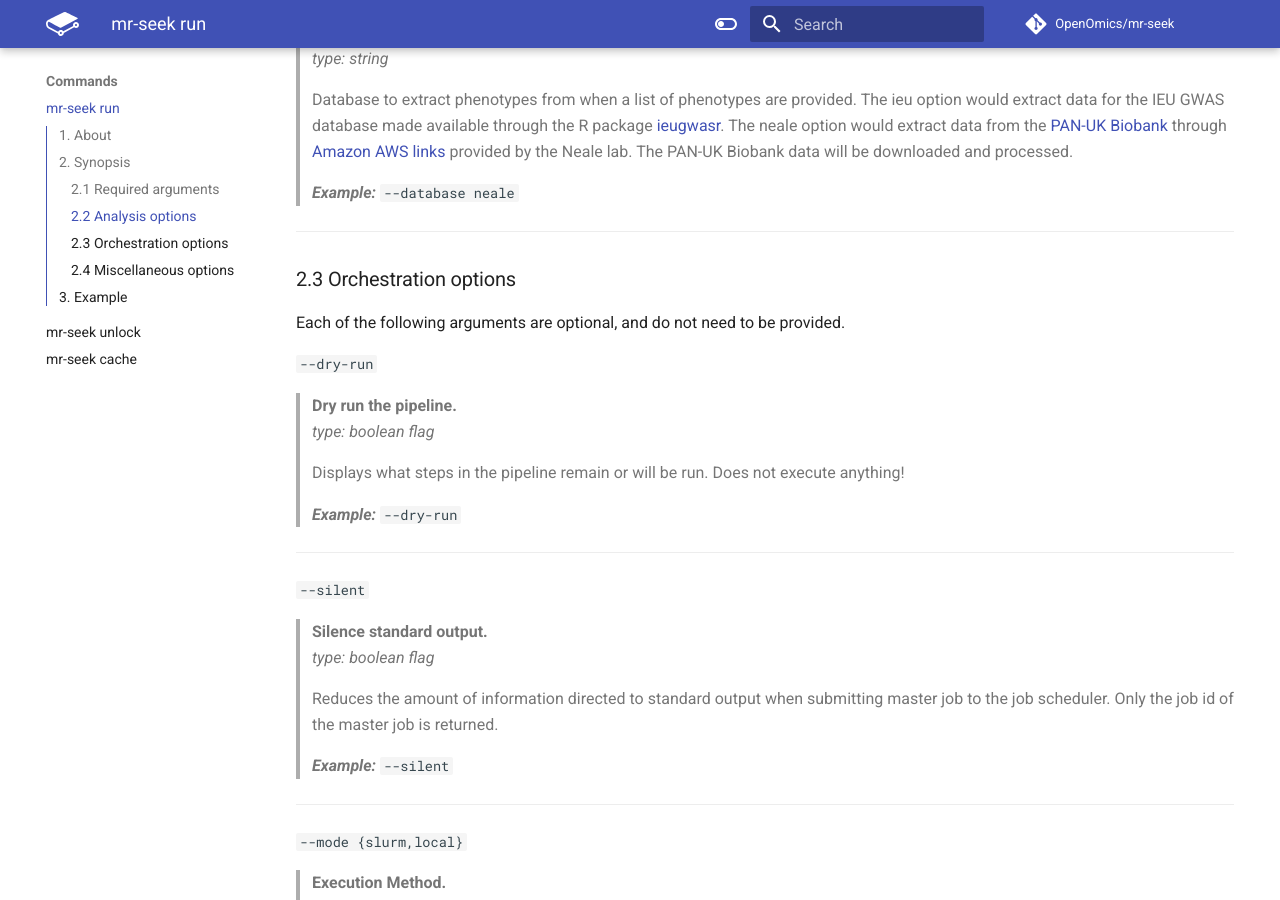
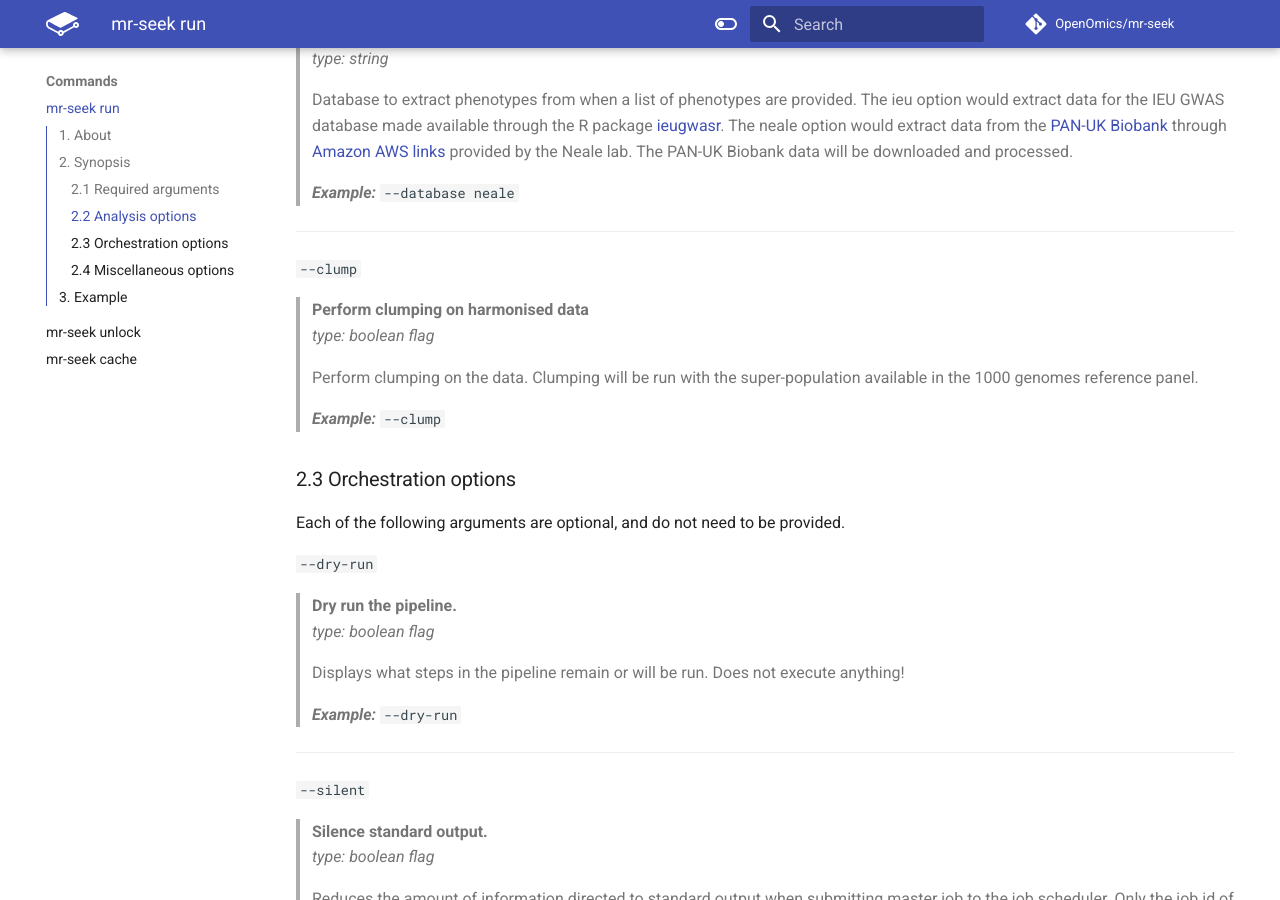
Before and after one commit to OpenOmics/mr-seek, an MkDocs documentation site: the page built from docs/usage/run.md, in a window 1280 px wide and 900 px high, scrolled down 2296 px. Built offline with MkDocs 1.6.1 and Material for MkDocs 9.7.7, drawn with Linux system fonts in a browser that asks for light colours; comment, search, counter and statistics services are not loaded; the version menu is left out.

Commit message:
Add clump flag to run clumping on harmonised data

```diff
--- a/docs/usage/run.md
+++ b/docs/usage/run.md
@@ -86,6 +86,14 @@ Each of the following arguments are optional, and do not need to be provided.
 > ***Example:*** `--database neale`
 
 ---
+`--clump`
+> **Perform clumping on harmonised data**
+> *type: boolean flag*
+>
+> Perform clumping on the data. Clumping will be run with the super-population available in the 1000 genomes reference panel.
+>
+> ***Example:*** `--clump`
+
 ### 2.3 Orchestration options
 
 Each of the following arguments are optional, and do not need to be provided.
```
Also changed, not shown: 3 other files.
